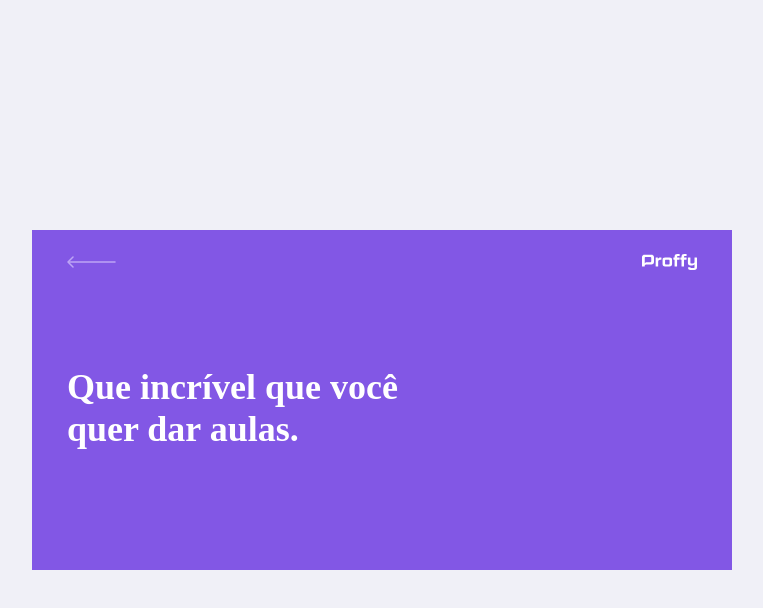
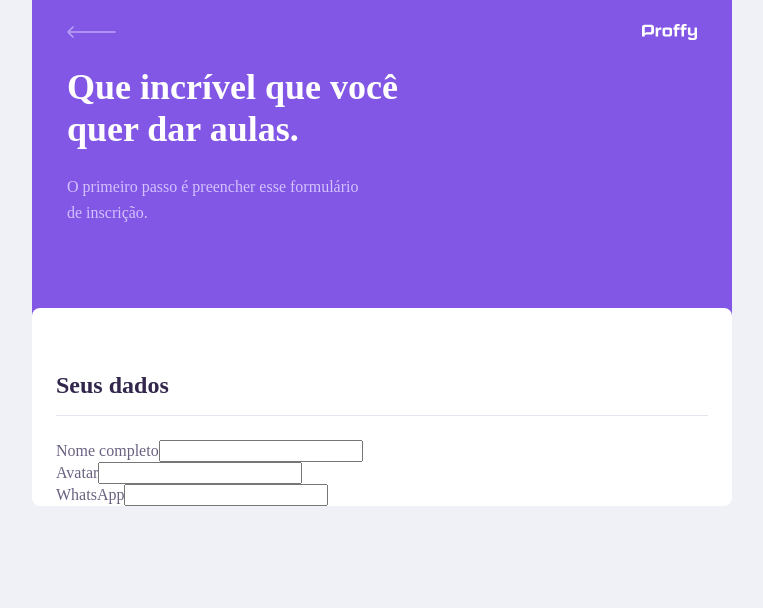
Before and after one commit to lfnandoo/proffy-frontend, a React (Create React App) app: page /give-classes in a window 1280 px wide. Shown: the top 608 px of the page, without its empty margins (258-1021 px from the left). Built offline with nearby package versions, Linux system fonts and the light colour scheme; the HTML template or start-up script is replaced by a standard one.

Commit message:
🚀 teacher form stilize

```diff
--- a/src/components/PageHeader/index.tsx
+++ b/src/components/PageHeader/index.tsx
@@ -8,6 +8,7 @@
 
 interface PageHeaderProps {
   title: string;
+  description?: string;
 }
 
 const PageHeader: React.FC<PageHeaderProps> = (props) => {
@@ -22,6 +23,7 @@
 
       <div className="header-content">
         <strong>{props.title}</strong>
+        {props.description && <p>{props.description}</p>}
         {props.children}
       </div>
     </header>
--- a/src/components/PageHeader/styles.css
+++ b/src/components/PageHeader/styles.css
@@ -40,6 +40,14 @@
   color: var(--color-title-in-primary);
 }
 
+.page-header .header-content p {
+  max-width: 30rem;
+  font-size: 1.6rem;
+  line-height: 2.6rem;
+  color: var(--color-text-in-primary);
+  margin-top: 2.4rem;
+}
+
 @media (min-width: 700px) {
   .page-header {
     height: 340px;
--- a/src/pages/TeacherForm/index.tsx
+++ b/src/pages/TeacherForm/index.tsx
@@ -1,11 +1,36 @@
 import React from "react";
+import './styles.css';
 
 import PageHeader from "../../components/PageHeader";
 
 export default function TeacherForm() {
   return (
     <div id="page-teacher-form" className="container">
-      <PageHeader title="Que incrível que você quer dar aulas." />
+      <PageHeader
+        title="Que incrível que você quer dar aulas."
+        description="O primeiro passo é preencher esse formulário de inscrição."
+      />
+
+      <main>
+        <fieldset>
+          <legend>Seus dados</legend>
+
+          <div className="input-block">
+            <label htmlFor="name">Nome completo</label>
+            <input type="text" id="name" />
+          </div>
+
+          <div className="input-block">
+            <label htmlFor="avatar">Avatar</label>
+            <input type="text" id="avatar" />
+          </div>
+
+          <div className="input-block">
+            <label htmlFor="whatsapp">WhatsApp</label>
+            <input type="text" id="whatsapp" />
+          </div>
+        </fieldset>
+      </main>
     </div>
   );
 }
--- /dev/null
+++ b/src/pages/TeacherForm/styles.css
@@ -0,0 +1,40 @@
+#page-teacher-form {
+  width: 100vw;
+  height: 100vh;
+}
+
+#page-teacher-form .page-header .header-content {
+  margin-bottom: 6.4rem;
+}
+
+#page-teacher-form main {
+  background: var(--color-box-base);
+  width: 100%;
+  max-width: 74rem;
+  border-radius: .8rem;
+  margin: -3.2rem auto 3.2rem;
+  padding-top: 6.4rem;
+  overflow: hidden;
+}
+
+#page-teacher-form main fieldset {
+  border: 0;
+  padding: 0 2.4rem;
+}
+
+#page-teacher-form main fieldset + fieldset {
+  margin-top: 6.4rem;
+}
+
+#page-teacher-form main fieldset legend {
+  font: 700 2.4rem Archivo;
+  color: var(--color-text-title);
+  margin-bottom: 2.4rem;
+  display: flex;
+  align-items: center;
+  justify-content: space-between;
+  width: 100%;
+  padding-bottom: 1.6rem;
+  border-bottom: 1px solid var(--color-line-in-white);
+
+}
```
